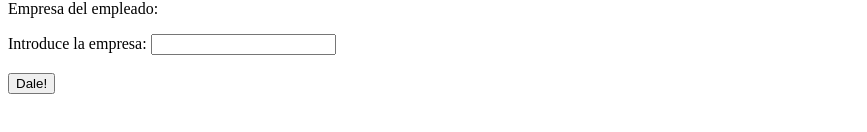
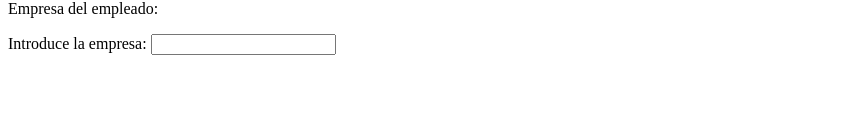
Before and after one commit to cesar-vaesco/Mi-Primer_App, an Angular app: page / in a window 1280 px wide. Shown: the part 344-476 px from the top of the page, without its empty margins (0-867 px from the left). Built offline with nearby package versions, Linux system fonts and the light colour scheme.

Commit message:
App: ejercicio de interpolación - texto dinámico - evento keyup

```diff
--- a/src/app/empleado/empleado.component.html
+++ b/src/app/empleado/empleado.component.html
@@ -3,9 +3,7 @@
 <p>Edad del empleado: {{edad}} - {{edad<18 ? 'Menor de edad' : 'Mayor de edad' }}</p>
 <p>Empresa del empleado: {{empresa.value}}</p>
 
-Introduce la empresa: <input type="text" #empresa>
+Introduce la empresa: <input type="text" #empresa (keyup)="0">
 
 <br>
 <br>
-
-<input type="button" value="Dale!" (click)="llamaEmpresa(empresa.value)">
--- a/src/app/empleado/empleado.component.ts
+++ b/src/app/empleado/empleado.component.ts
@@ -18,8 +18,6 @@
 
   ngOnInit(): void {}
 
-  llamaEmpresa(value:String){
 
-  }
 
 }
```
